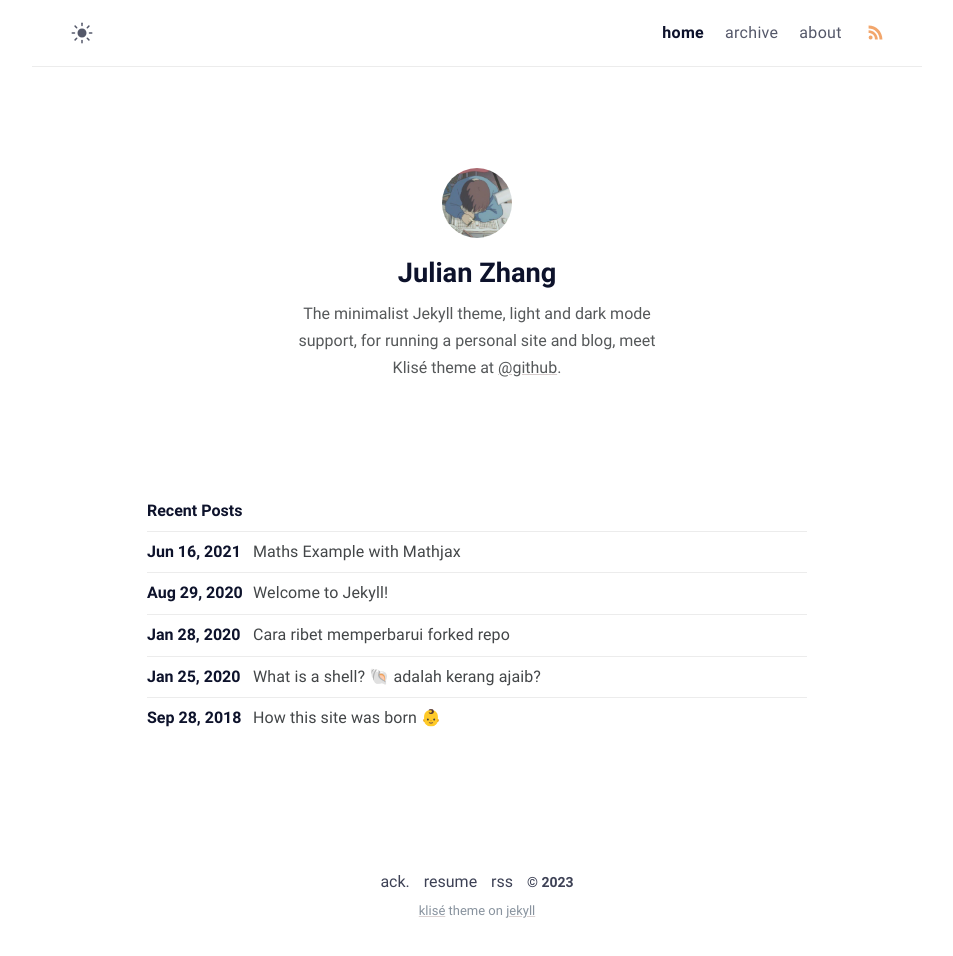
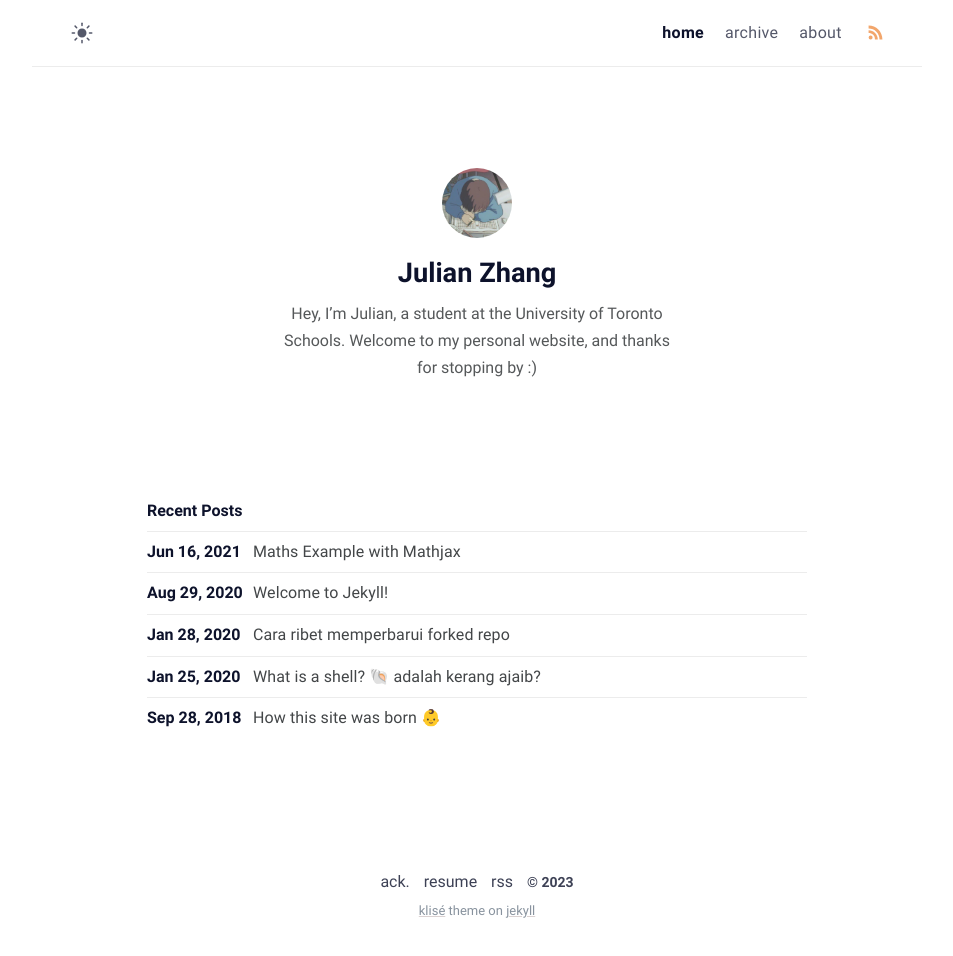
Before and after one commit to zhaju/old, a Jekyll site: the page built from index.md, in a window 1280 px wide. Shown: the whole page, without its empty margins (163-1116 px from the left). Built offline with Jekyll 4.4.1, drawn with Linux system fonts in a browser that asks for light colours.

Commit message:
Update _config.yml

```diff
--- a/_config.yml
+++ b/_config.yml
@@ -1,8 +1,6 @@
 # Site settings
 title: Julian's Website # site title
 description: >- # site description
-  He's writing in Bahasa about web technology and experience as a journal
-  for documentation things that he learned, meet him <a href="https://github.com/piharpi" target="_blank" rel="noopener">@github</a>.
 lang: en-US # default lang
 timezone: North America/Toronto # set your timezone
 image: assets/img/ogp.png # This image used for Open Graph more info https://ogp.me/
@@ -13,8 +11,7 @@ mode: light # default theme "dark" | "light"
 author:
   name: Julian Zhang # author name
   bio: >- # tell to the world
-    The minimalist Jekyll theme, light and dark mode support, for running a personal site and blog,
-    meet Klisé theme at <a href="https://github.com/piharpi/jekyll-klise" target="_blank" rel="noopener">@github</a>.
+    Hey, I’m Julian, a student at the University of Toronto Schools. Welcome to my personal website, and thanks for stopping by :)
   username: username # general username
   github: zhaju # github username
   twitter: twitter_username # twitter username
```
